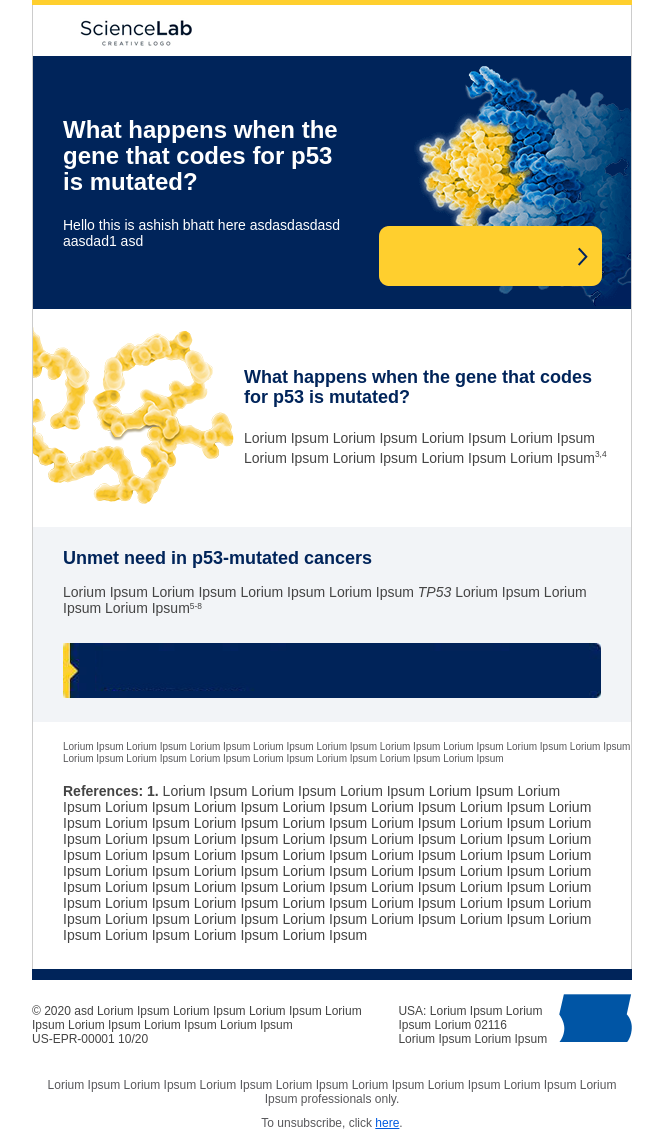
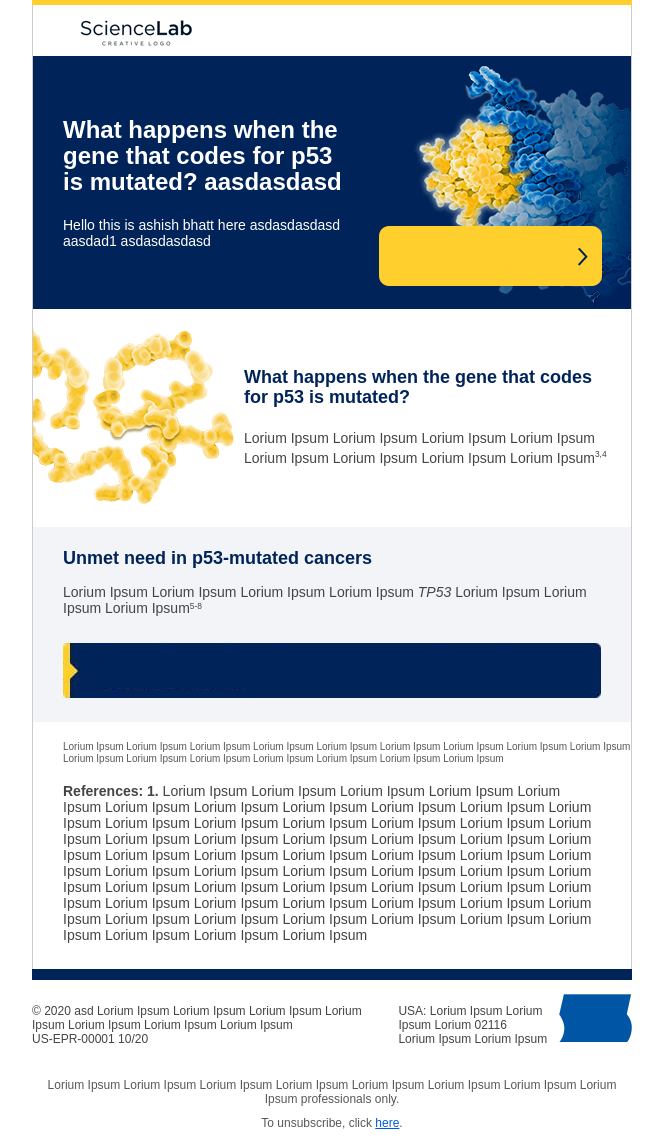
Before and after one commit to pixacore-india/jenkins-mailer-demo, a Jekyll site: the page built from index.html, in a window 1280 px wide. Shown: the whole page, without its empty margins (308-971 px from the left). Built offline with Jekyll 4.4.1, drawn with Linux system fonts in a browser that asks for light colours.

Commit message:
Update Global “content”

```diff
--- a/_data/content.yml
+++ b/_data/content.yml
@@ -1,3 +1,3 @@
 content-block:
-  title: "What happens when the gene that codes for p53 is mutated? "
-  description: Hello this is ashish bhatt here  asdasdasdasd aasdad1 asd
+  title: What happens when the gene that codes for p53 is mutated? aasdasdasd
+  description: Hello this is ashish bhatt here  asdasdasdasd aasdad1 asdasdasdasd
```
